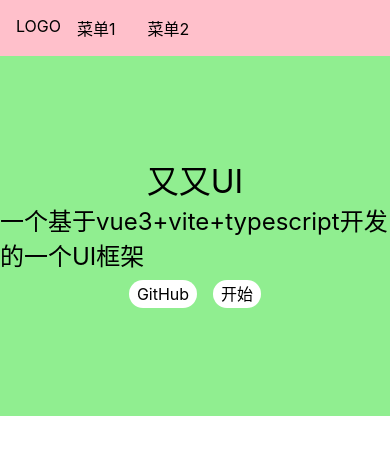
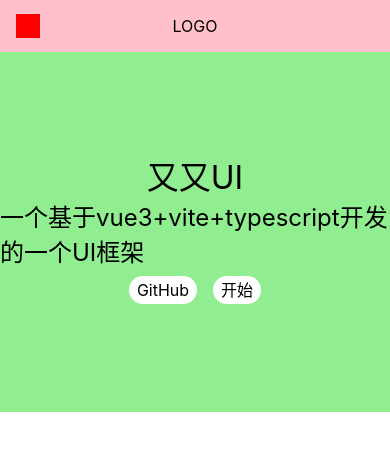
Before and after one commit to lwq13619255270/lwq-vue3-ui, a Vue app: page /#/ in a window 390 px wide. Shown: the top 454 px of the page. Built offline with nearby package versions, Linux system fonts and the light colour scheme.

Commit message:
优化aside切换逻辑

```diff
--- a/src/App.vue
+++ b/src/App.vue
@@ -7,7 +7,8 @@ import { provide, ref } from 'vue'
 export default {
   name: 'App',
   setup() {
-    const asideVisible = ref(false)
+    const width = document.documentElement.clientWidth;
+    const asideVisible = ref(width <= 500 ? false : true);
     provide('asideVisible', asideVisible)
   }
 }
--- a/src/components/Topnav.vue
+++ b/src/components/Topnav.vue
@@ -1,10 +1,11 @@
 <template>
   <div class="top-nav">
-    <div class="log" @click="toggleAside">LOGO</div>
+    <div class="log">LOGO</div>
     <ul class="menu">
       <li>菜单1</li>
       <li>菜单2</li>
     </ul>
+    <span @click="toggleAside" class="toggleAside"></span>
   </div>
 </template>
 <script lang="ts">
@@ -29,6 +30,8 @@ export default {
   padding: 16px;
   position: relative;
   z-index: 10 ;
+  justify-content: center;
+  align-items: center;
   > .logo {
     max-width: 6em;
     margin-right: auto;
@@ -41,5 +44,26 @@ export default {
       margin: 0 1em;
     }
   }
+  > .toggleAside {
+    display: none;
+    width: 24px;
+    height: 24px;
+    background: red;
+    position: absolute;
+    left: 16px;
+    top: 50%;
+    transform: translateY(-50%);
+  }
+  @media(max-width: 500px) {
+    > .menu {
+      display: none;
+    }
+    > .logo {
+      margin: 0 auto;
+    }
+    > .toggleAside {
+      display: inline-block;
+    }
+  }
 }
 </style>
--- a/src/views/Doc.vue
+++ b/src/views/Doc.vue
@@ -45,10 +45,7 @@ export default {
     background: lightblue;
     width: 150px;
     padding: 16px;
-    position: fixed;
-    top: 0;
-    left: 0;
-    padding-top: 70px;
+
     > h2 {
       margin-bottom: 4px;
     }
@@ -57,5 +54,11 @@ export default {
         padding: 4px 0;
       }
     }
+    @media (max-width: 500px) {
+      position: fixed;
+      top: 0;
+      left: 0;
+      padding-top: 70px;
+    }
   }
 </style>
```
